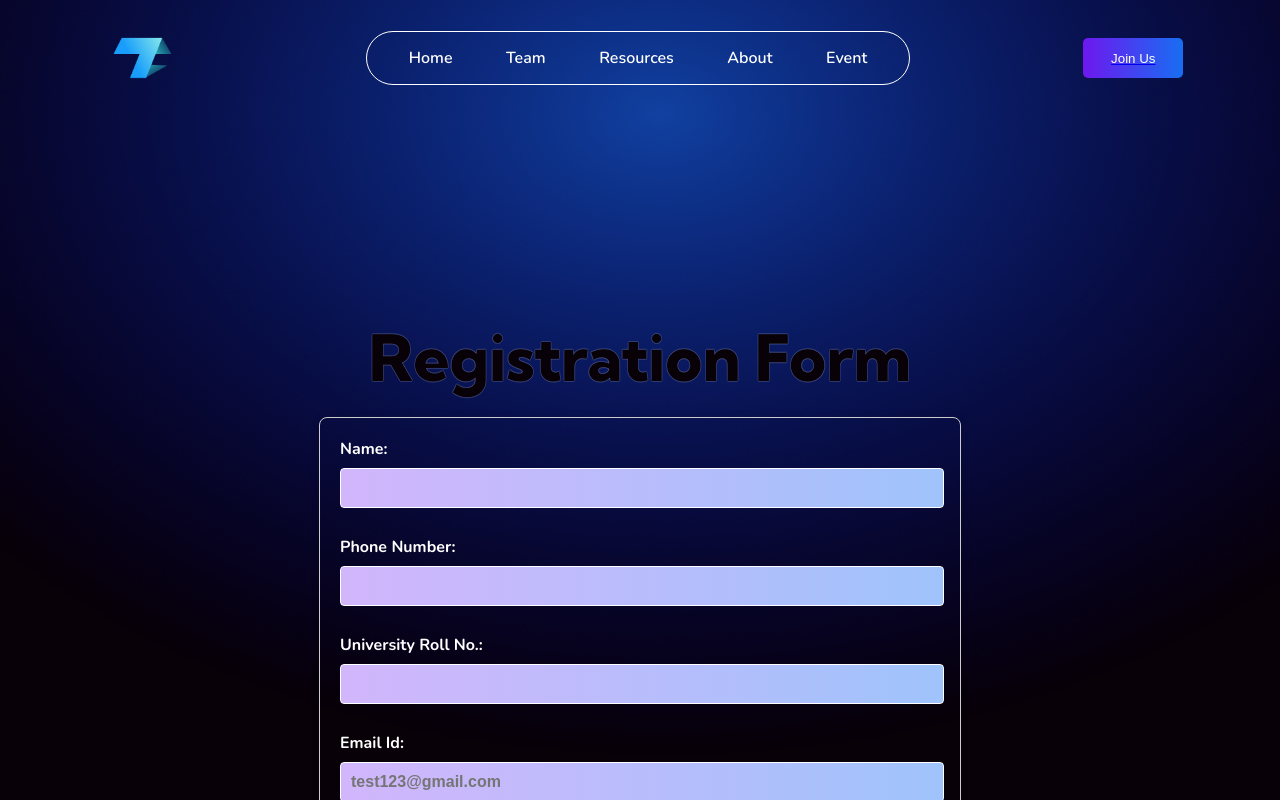
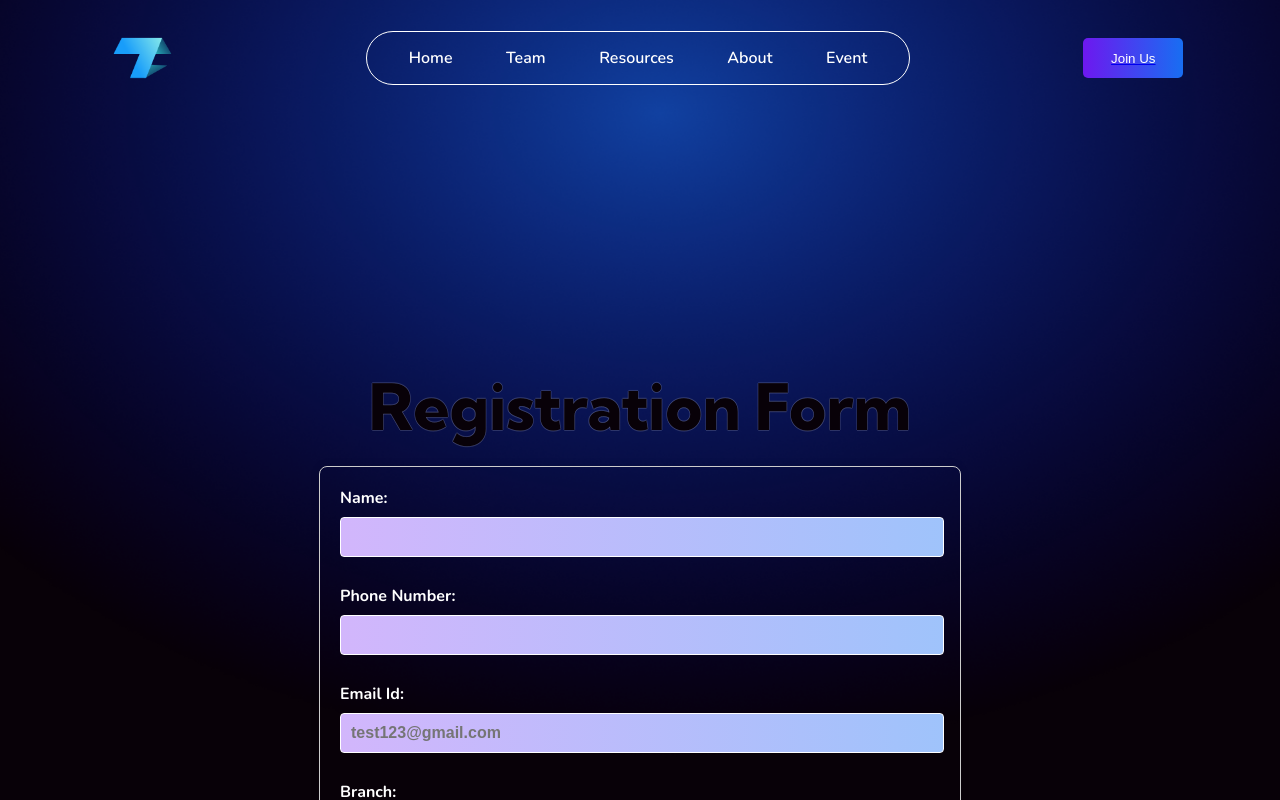
Before and after one commit to technocrats-club/Technocrats_Website, a React (Create React App) app in the folder Frontend/: page /register in a window 1280 px wide. Shown: the top 800 px of the page. Built offline with nearby package versions, Linux system fonts and the light colour scheme; a web font is replaced by a local one.

Commit message:
tested backend

```diff
--- a/Frontend/src/Pages/EventPage/Event.js
+++ b/Frontend/src/Pages/EventPage/Event.js
@@ -1,7 +1,7 @@
 
 import React from 'react';
 import './event.css';
-import hacker from '../../Assets/hacker2.jpg';
+import hacker from '../../Assets/hacker2.png';
 import Domaincard from '../../Components/Domaincard/Domaincard';
 import { Link } from 'react-router-dom';
 
--- a/Frontend/src/Pages/Hackers/Hackers.jsx
+++ b/Frontend/src/Pages/Hackers/Hackers.jsx
@@ -3,11 +3,12 @@ import { Link } from 'react-router-dom';
 import './Hackers.css';
 import Pic from './1.png';
 import Pic2 from './2.png';
+import Pic3 from './31.jpg';
 function Hackers() {
   return (
     <div className="box  ">
       <div className="pic">
-        <img className="pic1 w-[700px] md:w-[800px]" src={Pic} alt="foccu" />
+        <img className="pic1 w-[700px] md:w-[800px]" src={Pic3} alt="foccu" />
       </div>
       <div className="flex flex-col justify-center">
         <img className='pic2' src={Pic2} />
--- a/Frontend/src/Pages/Registration/Register.jsx
+++ b/Frontend/src/Pages/Registration/Register.jsx
@@ -6,21 +6,16 @@ const Register= () => {
   const [formData, setFormData] = useState({
     name: '',
     phoneNumber: '',
-    rollNumber: '',
     email: '',
-    // libraryId: '',
     branch: '',
     year: '',
-    // isHosteler: false,
-    // isDayScholar: false,
   });
 
   const handleChange = (e) => {
     const { name, value, type } = e.target;
 
-    // Ensure numeric values only for Phone Number
     if (name === 'phoneNumber' && type === 'text') {
-      const numericValue = value.replace(/\D/g, ''); // Remove non-numeric characters
+      const numericValue = value.replace(/\D/g, '');
       setFormData((prevData) => ({
         ...prevData,
         [name]: numericValue,
@@ -35,7 +30,33 @@ const Register= () => {
 
   const handleSubmit = (e) => {
     e.preventDefault();
-    // Handle form submission logic (backend/API call) here
+    fetch('http://localhost:5000/register', {
+      method: 'POST',
+      headers: {
+        'Content-Type': 'application/json',
+      },
+      body: JSON.stringify(formData),
+    })
+      .then((res) => res.json())
+      .then((data) => {
+        if (data.success) {
+          alert('Registration Successful!');
+          setFormData({
+            name: '',
+            phoneNumber: '',
+            email: '',
+            branch: '',
+            year: '',
+          });
+        } else {
+          alert('Registration Failed!');
+        }
+      })
+      .catch((err) => {
+        console.log(err);
+        alert('Registration Failed!');
+      });
+
   };
 
   return (
@@ -71,17 +92,7 @@ const Register= () => {
         </div>
 
 
-        <div className="form-group">
-          <label htmlFor="rollNumber">University Roll No.:</label>
-          <input
-            type="text"
-            id="rollNumber"
-            name="rollNumber"
-            value={formData.rollNumber}
-            onChange={handleChange}
-            required
-          />
-        </div>
+
 
         <div className="form-group">
           <label htmlFor="email">Email Id:</label>
```
